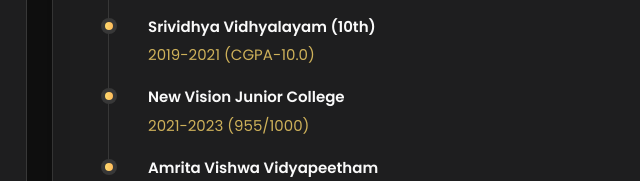
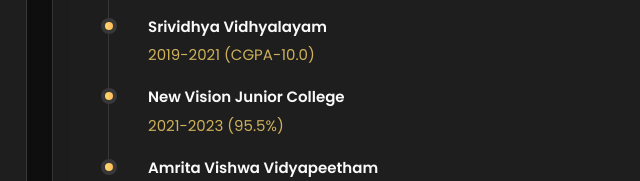
Before and after one commit to alexnikshith/Portfolio, a plain HTML site: page index.html in a window 1280 px wide. Both pictures are taken after a click on the button "Resume". Shown: the part 316-497 px from the top of the page, 288-928 px from the left. Drawn offline with nearby package versions, Linux system fonts and the light colour scheme.

Commit message:
Update index.html

```diff
--- a/index.html
+++ b/index.html
@@ -449,7 +449,7 @@
 
             <li class="timeline-item">
 
-              <h4 class="h4 timeline-item-title">Srividhya Vidhyalayam (10th)</h4>
+              <h4 class="h4 timeline-item-title">Srividhya Vidhyalayam</h4>
 
               <span>2019-2021 (CGPA-10.0)</span>
 <!--
@@ -463,7 +463,7 @@
 
               <h4 class="h4 timeline-item-title">New Vision junior College</h4>
 
-              <span>2021-2023 (955/1000)</span>
+              <span>2021-2023 (95.5%)</span>
 
               <!-- <p class="timeline-text">
                 New Vision junior college is a state board college which is very strong in training students get into IITs, NITs and other prestigious colleges and that is how i got into One of the top colleges in India.
@@ -734,14 +734,14 @@
             <li class="project-item  active" data-filter-item data-category="applications">
               <a href="#">
 
-
                 <h3 class="project-title">Smart Thermal Management System</h3>
 
                 <p class="project-category">The Smart Thermal Management System is an embedded system designed to monitor ambient temperature and automatically control a DC fan based on the measured values. It demonstrates the integration of analog-to-digital conversion, I2C communication, and GPIO control within an embedded environment.</p>
 
               </a>
             </li>
-                        <li class="project-item  active" data-filter-item data-category="web design">
+
+            <li class="project-item  active" data-filter-item data-category="web design">
               <a href="#">
 
                 <h3 class="project-title">GAVNN Tech – Smartphone Landing Page UI</h3>
```
